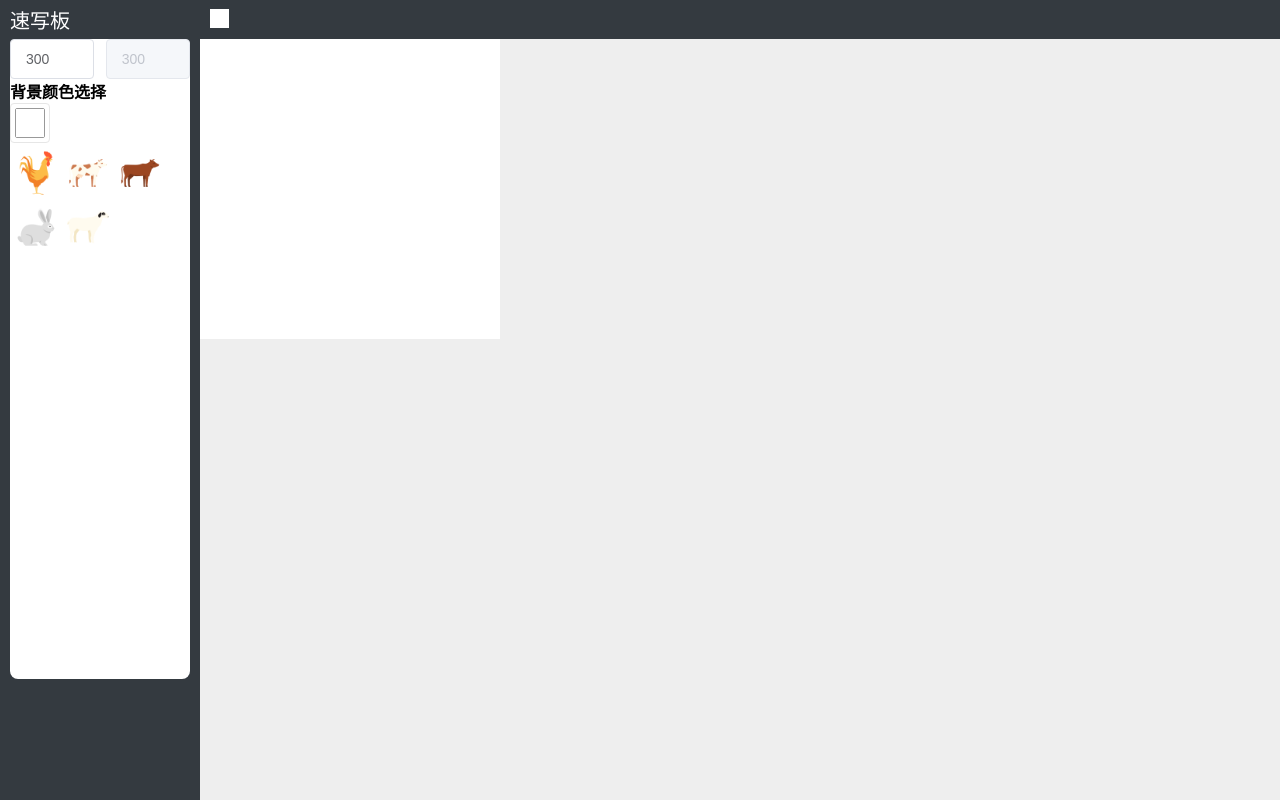
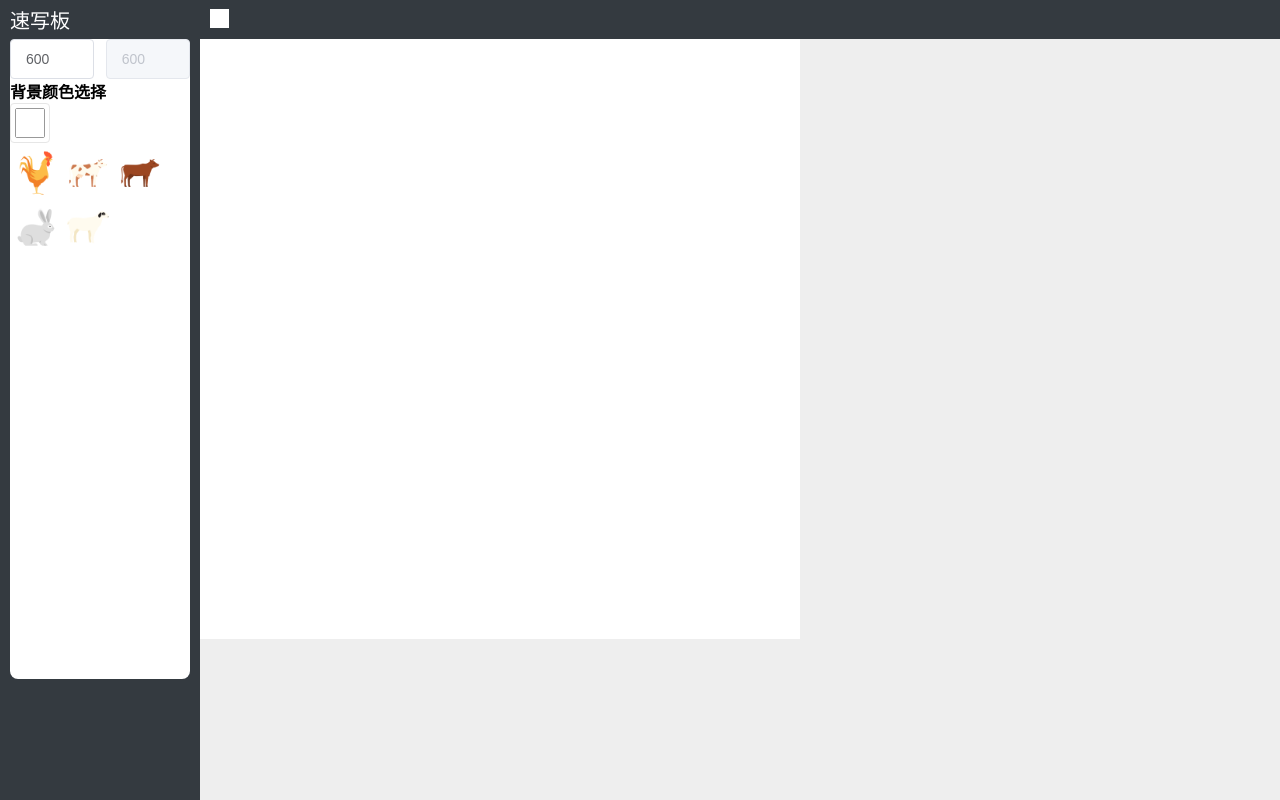
Before and after one commit to HuiFeiYa/simplest-ts-environment, a Vue app: page / in a window 1280 px wide. Built offline with nearby package versions, Linux system fonts and the light colour scheme.

Commit message:
[feature] 演示

```diff
--- a/examples/line.html
+++ b/examples/line.html
@@ -45,7 +45,7 @@
       ctx.moveTo(pos.x,pos.y)
       ctx.lineTo(x,y)
       ctx.stroke()
-      // pos = locRelativeCanvas(e)
+      pos = locRelativeCanvas(e)
     })
     canvas.addEventListener('mouseup',function(e) {
       // 存储画板已绘制的画板内容
--- a/examples/stroke.html
+++ b/examples/stroke.html
@@ -13,6 +13,7 @@
     const ctx = canvas.getContext('2d')
     const button = document.getElementsByTagName('button')[0]
     ctx.beginPath()
+    // sub-paths
     ctx.lineWidth = 4
     ctx.strokeStyle = 'green'
     ctx.moveTo(100,100)
@@ -20,7 +21,7 @@
     ctx.stroke()
 
     button.addEventListener('click',function(){
-      // ctx.beginPath()
+      ctx.beginPath()
       ctx.moveTo(100,200)
       ctx.lineTo(200,200)
       ctx.lineWidth = 10
--- a/src/store/index.ts
+++ b/src/store/index.ts
@@ -27,8 +27,8 @@ export default new Vuex.Store({
     head:1,
     pattern:'',
     canvasRect:{
-      width:300,
-      height:300
+      width:600,
+      height:600
     },
     fontSize:20,
     fontColor:'rgba(0,0,0,0.8)',
```
Also changed, not shown: 1 other file (tests, documents, lock files or other folders).
